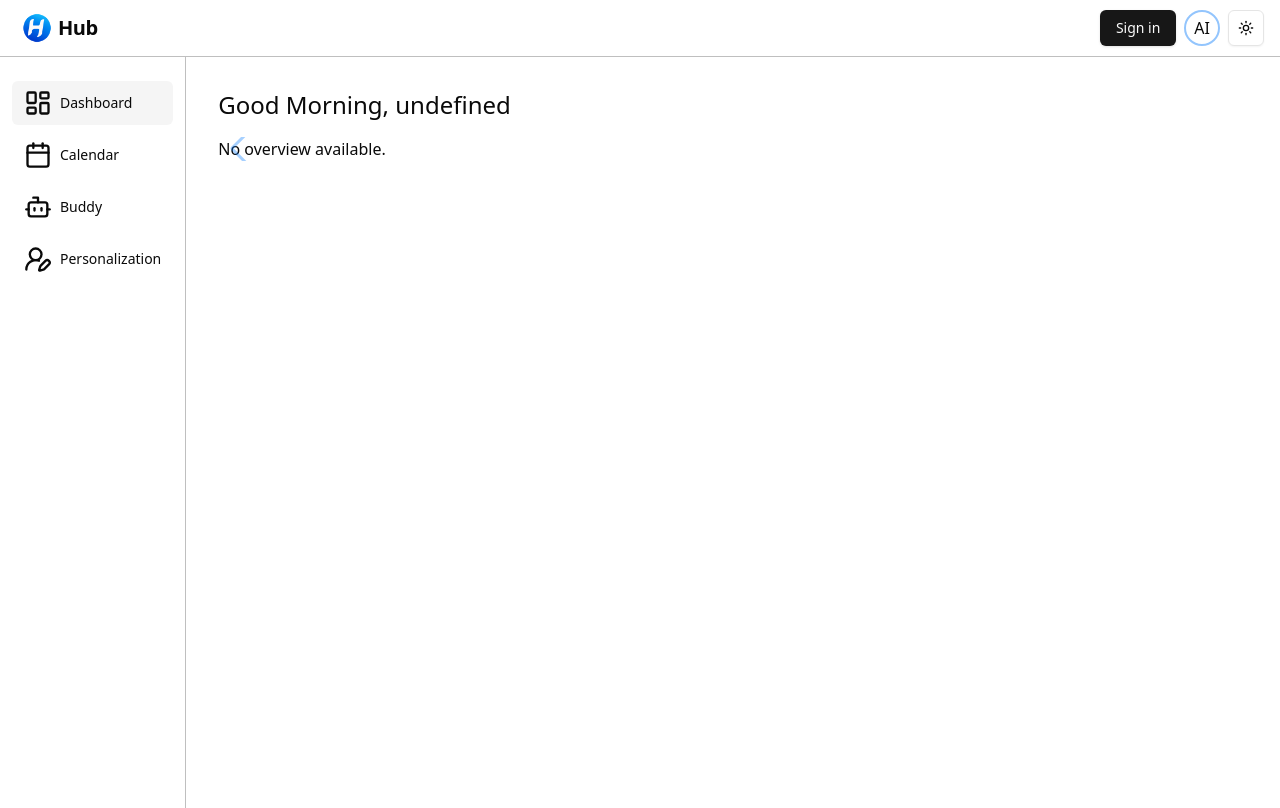
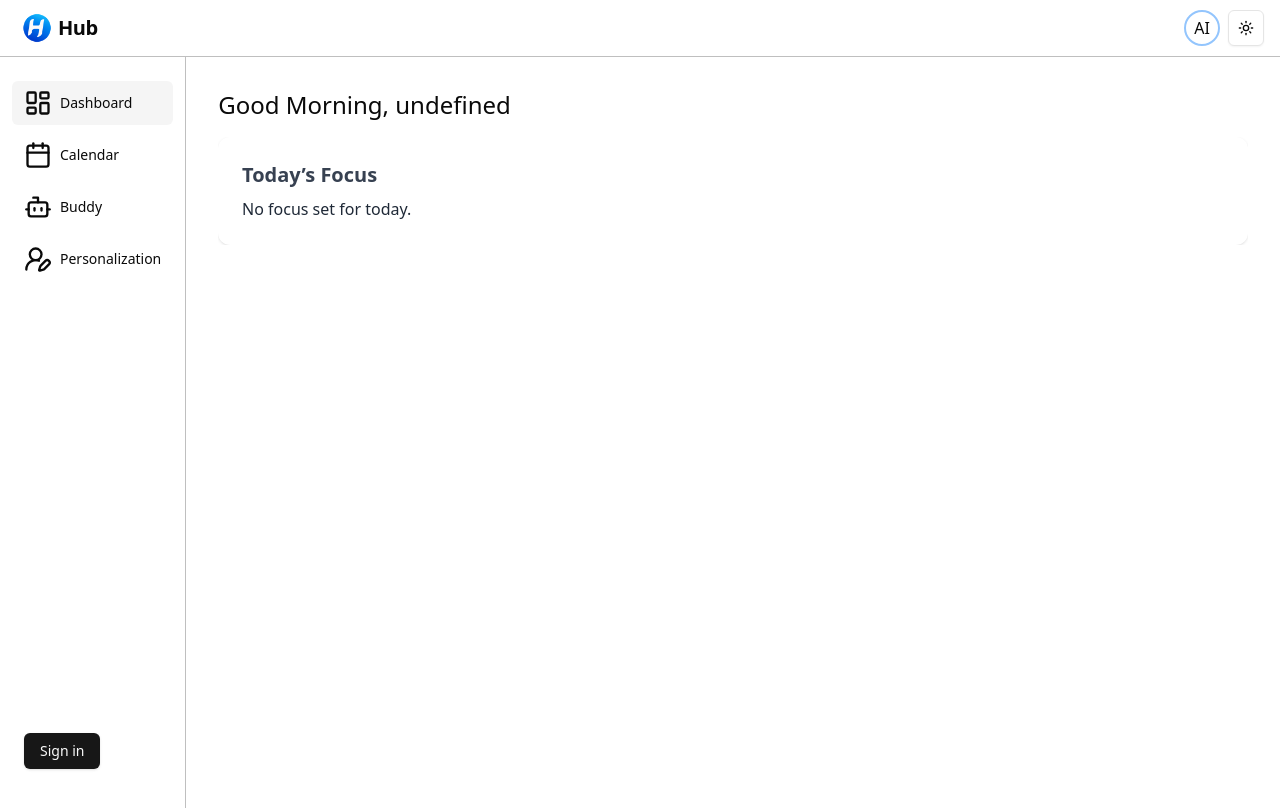
Before and after one commit to enzorod10/hub, a Next.js app: page /dashboard in a window 1280 px wide. Shown: the top 808 px of the page. Built offline with nearby package versions, Linux system fonts and the light colour scheme; no server answers.

Commit message:
updated dashboard ui, carousel & chat box

```diff
--- a/app/dashboard/components/carousel.tsx
+++ b/app/dashboard/components/carousel.tsx
@@ -1,54 +1,43 @@
-// import Swiper core and required modules
-import { Navigation, Pagination, Scrollbar, A11y } from 'swiper/modules';
-
-import { Swiper, SwiperSlide } from 'swiper/react';
-
-// Import Swiper styles
-import 'swiper/css';
-import 'swiper/css/navigation';
-import 'swiper/css/pagination';
-import 'swiper/css/scrollbar';
+import useEmblaCarousel from 'embla-carousel-react';
+import Autoplay from 'embla-carousel-autoplay';
 import { AIDayAnalysis } from '@/app/types';
 
-export const Carousel = ({ dayAnalysis }: { dayAnalysis: AIDayAnalysis}) => {
+export const Carousel = ({ dayAnalysis }: { dayAnalysis?: AIDayAnalysis }) => {
+  const [emblaRef] = useEmblaCarousel({ loop: false }, [Autoplay()]);
 
-    const slides = [
+  const slides = [
     {
-        title: "Overview",
-        content: dayAnalysis?.overview || "No overview available.",
+        title: 'Overview',
+        content: dayAnalysis?.overview || 'No overview available.',
     },
     {
-        title: "Today’s Focus",
-        content: dayAnalysis?.today_focus || "No focus set for today.",
+        title: 'Today’s Focus',
+        content: dayAnalysis?.today_focus || 'No focus set for today.',
     },
     {
-        title: "Suggestions",
-        content: dayAnalysis?.suggestions || "No suggestions today.",
+        title: 'Suggestions',
+        content: dayAnalysis?.suggestions || 'No suggestions today.',
+
     },
     {
-        title: "Encouragement",
-        content: dayAnalysis?.encouragement || "No encouragement available.",
+        title: 'Encouragement',
+        content: dayAnalysis?.encouragement || 'No encouragement available.',
     },
   ];
+
   return (
-    <Swiper
-        // install Swiper modules
-        modules={[Navigation, Pagination, Scrollbar, A11y]}
-        spaceBetween={50}
-        slidesPerView={3}
-        navigation
-        pagination={{ clickable: true }}
-        scrollbar={{ draggable: true }}
-        onSwiper={(swiper) => console.log(swiper)}
-        onSlideChange={() => console.log('slide change')}
-    >
-        {slides.map(slide => {
-            return (
-                <SwiperSlide key={slide.title}>
-                    {slide.content}
-                </SwiperSlide>
-            )
-        })}
-    </Swiper>
+    <div className="embla" ref={emblaRef}>
+      <div className="embla__container flex gap-4">
+        {slides.map((slide) => (
+          <div
+            key={slide.title}
+            className="embla__slide min-w-full sm:min-w-[80%] md:min-w-[60%] bg-white rounded-xl shadow p-6 flex flex-col gap-2"
+          >
+            <div className="text-xl font-semibold text-gray-700">{slide.title}</div>
+            <div className="text-gray-800 text-base">{slide.content}</div>
+          </div>
+        ))}
+      </div>
+    </div>
   );
 };
--- a/app/dashboard/components/main.tsx
+++ b/app/dashboard/components/main.tsx
@@ -1,6 +1,6 @@
 'use client';
+
 import { useEffect, useState } from "react";
-import Weather from "./weather";
 import Welcome from "./welcome";
 import { LucideIcon } from "lucide-react";
 import { generateDayAnalysisPrompt } from "@/lib/generate-day-analysis-ai-prompt";
--- a/app/globals.css
+++ b/app/globals.css
@@ -173,3 +173,22 @@
   0% { transform: translateX(100%) }
   100% { transform: translateX(-100%) }
 }
+
+.embla {
+  overflow: hidden;
+}
+.embla__container {
+  display: flex;
+}
+.embla__slide {
+  flex: 0 0 100%;
+  min-width: 0;
+}
+
+.chat-drag-handle {
+  cursor: grab;
+}
+
+.chat-drag-handle:active {
+  cursor: grabbing;
+}
--- a/components/ai/chatroom.tsx
+++ b/components/ai/chatroom.tsx
@@ -29,8 +29,8 @@ export const Chatroom = ({ user }: { user: User }) => {
     }
 
     return(
-        <div className="flex flex-col h-full w-full overflow-hidden">
-            <div className="border flex-1 rounded p-2 bg-gray-50 mb-2 overflow-auto">
+        <div className="flex flex-col h-full w-full overflow-hidden p-2 pt-0">
+            <div className="border flex-1 rounded p-2 bg-gray-50 mb-2 overflow-auto chat-drag-handle">
             {context.display_messages
                 .filter((m) => m.role !== "system")
                 .map((msg, i) => (
--- a/components/ai/portable-ai.tsx
+++ b/components/ai/portable-ai.tsx
@@ -6,35 +6,68 @@ import { useAiContext } from "@/context/AiContext";
 import { useSessionContext } from "@/context/SessionContext";
 import { format } from 'date-fns';
 import { Separator } from "../ui/separator";
+import { Minus, Square, X } from "lucide-react";
+import { useEffect, useState } from "react";
 
 export default function PortableAI() {
-  const { toggleAi, context } = useAiContext();
-  const { user, updateSession } = useSessionContext();
+  const { toggleAi, context, setToggleAi } = useAiContext();
+  const { user } = useSessionContext();
+
+  const [position, setPosition] = useState({ x: 0, y: 0 });
+  const [size, setSize] = useState({ width: 320, height: 200 });
+
+  useEffect(() => {
+    const handleResize = () => {
+      setPosition(prev => {
+        const maxX = window.innerWidth - size.width;
+        const maxY = window.innerHeight - size.height;
+        return {
+          x: Math.max(0, Math.min(prev.x, maxX)),
+          y: Math.max(0, Math.min(prev.y, maxY)),
+        };
+      });
+    };
+
+    window.addEventListener("resize", handleResize);
+    return () => window.removeEventListener("resize", handleResize);
+  }, [size]);
 
   if (toggleAi){
     return (
       <Rnd
-      className="bg-blue-50 border border-blue-200 rounded-lg shadow-lg p-2"
-      default={{
-        x: 0,
-        y: 0,
-        width: 320,
-        height: 200,
-      }}
-      minWidth={250}
-      minHeight={150}
-      bounds="parent"
-    >
+        position={position}
+        size={size}
+        onDragStop={(e, d) => {
+          const newPos = { ...position, x: d.x, y: d.y };
+          setPosition(newPos);
+        }}
+        onResizeStop={(e, dir, ref, delta, pos) => {
+          const newSize = { width: ref.offsetWidth, height: ref.offsetHeight };
+          setSize(newSize);
+          setPosition(pos);
+        }}
+
+        minWidth={250}
+        minHeight={150}
+        bounds="parent"
+        dragHandleClassName="chat-drag-handle"
+        className="bg-blue-50 border border-blue-200 rounded-lg shadow-lg"
+      >
         <div className="flex flex-col h-full w-full">
-          <div className="flex justify-between items-center pb-2 dark:text-secondary">
-            <div className="flex items-center h-4 gap-1">
+          <div className="flex justify-between items-center dark:text-secondary">
+            <div className="flex items-center h-4 gap-1 flex-1 pl-2 h-full chat-drag-handle select-none">
               <div className="font-semibold leading-none">
                 {context.type[0].toLocaleUpperCase() + context.type.slice(1)}
               </div>
-              <Separator orientation="vertical"/>
-              {context.subContext && <div className="font-semibold italic leading-none text-xs">
+              <Separator orientation="vertical" className="h-3/5"/>
+              {context.subContext && <div className="font-semibold italic leading-none text-xs min-w-fit">
                 {format((context.subContext), 'MMM d, yyyy')}
               </div>}
+            </div>
+            <div className="flex items-center ">
+              {/* <Minus size={18} className="hover:bg-slate-200 p-2 box-content"/>
+              <Square size={18} className="hover:bg-slate-200 p-2 box-content"/> */}
+              <X onClick={() => setToggleAi(false)} size={18} className="hover:bg-slate-200 p-2 box-content rounded-tr-md"/>
             </div>
           </div>
           <Chatroom user={user!}/>
--- a/components/header.tsx
+++ b/components/header.tsx
@@ -1,13 +1,11 @@
 'use client';
 
 import React from 'react';
-import { UserNav } from './user-nav';
 import { ModeToggle } from './ui/mode-toggle';
 import Image from 'next/image';
 import { MobileSidebar } from './mobile-sidebar';
 import { cn } from '@/lib/utils';
 import { useAiContext } from '@/context/AiContext';
-
 
 export default function Header() {
   const { toggleAi, setToggleAi } = useAiContext();
@@ -31,7 +29,6 @@ export default function Header() {
         </div>
 
         <div className="flex items-center gap-2">
-          <UserNav />
           <div onClick={() => setToggleAi(prev => !prev)} className={`${toggleAi ? 'bg-blue-900' : ''} leading-none rounded-full border-2 p-2 border-blue-300 cursor-pointer`}>
             AI
           </div>
--- a/components/mobile-sidebar.tsx
+++ b/components/mobile-sidebar.tsx
@@ -1,10 +1,12 @@
 "use client";
-import { Sheet, SheetContent, SheetTrigger } from "@/components/ui/sheet";
+import { Sheet, SheetContent, SheetTitle, SheetTrigger } from "@/components/ui/sheet";
 import { MenuIcon } from "lucide-react";
 import { usePathname } from "next/navigation";
 import { useState } from "react";
 import { Nav } from "./sidebar";
 import { navItems } from "@/constants/nav";
+import { UserNav } from "./user-nav";
+
 
 export function MobileSidebar() {
   const pathname = usePathname();
@@ -16,12 +18,18 @@ export function MobileSidebar() {
           <SheetTrigger asChild>
             <MenuIcon />
           </SheetTrigger>
-          <SheetContent side="left" className="!px-0">
-            <div className="space-y-4 py-4">
+          <SheetContent side="left" className="!px-0 sm:hidden">
+            <SheetTitle className="sr-only">
+              Navigation
+            </SheetTitle>
+            <div className="space-y-4 py-4 h-full flex flex-col justify-between">
               <div className="px-3 py-2">
                 <div className="space-y-1">
                   <Nav items={navItems} setOpen={setOpen} />
                 </div>
+              </div>
+              <div className="px-6 py-4">
+                <UserNav />
               </div>
             </div>
           </SheetContent>
--- a/components/sidebar.tsx
+++ b/components/sidebar.tsx
@@ -6,6 +6,7 @@ import { usePathname } from "next/navigation";
 import Link from "next/link"
 import React, { Dispatch, SetStateAction } from "react"
 import { Icons } from "@/constants/icons";
+import { UserNav } from "./user-nav";
 
 export default function Sidebar() {
   const pathname = usePathname();
@@ -14,11 +15,14 @@ export default function Sidebar() {
       <nav
         className={cn(`relative hidden h-screen border-r md:block `)}
       >
-        <div className="space-y-4 py-4">
+        <div className="space-y-4 py-4 flex flex-col h-[calc(100dvh-56px)] justify-between">
           <div className="px-3 py-2">
             <div className="space-y-1">
               <Nav items={navItems} />
             </div>
+          </div>
+          <div className="px-6 py-4">
+            <UserNav />
           </div>
         </div>
       </nav>
--- a/components/user-nav.tsx
+++ b/components/user-nav.tsx
@@ -1,5 +1,5 @@
 "use client";
-import { Avatar, AvatarFallback, AvatarImage } from "@/components/ui/avatar";
+import { Avatar, AvatarFallback } from "@/components/ui/avatar";
 import { Button } from "@/components/ui/button";
 import {
   DropdownMenu,
@@ -25,11 +25,11 @@ export function UserNav() {
         <DropdownMenuTrigger asChild>
           <Button variant="ghost" className="relative h-8 w-8 rounded-full">
             <Avatar className={`h-8 w-8 mx-auto`}>
-              <AvatarImage
+              {/* <AvatarImage
                 src={`/profile_pictures/png`}
                 alt='Avatar Image'
-              />
-              <AvatarFallback>A</AvatarFallback>
+              /> */}
+              <AvatarFallback>{session.user.name[0] ?? 'U'}</AvatarFallback>
             </Avatar>
           </Button>
         </DropdownMenuTrigger>
--- a/package.json
+++ b/package.json
@@ -27,6 +27,8 @@
     "class-variance-authority": "^0.7.1",
     "clsx": "^2.1.1",
     "date-fns": "^4.1.0",
+    "embla-carousel-autoplay": "^8.6.0",
+    "embla-carousel-react": "^8.6.0",
     "framer-motion": "^12.9.4",
     "lucide-react": "^0.477.0",
     "next": "15.1.7",
@@ -36,7 +38,6 @@
     "react": "^19.0.0",
     "react-dom": "^19.0.0",
     "react-rnd": "^10.5.2",
-    "swiper": "^11.2.6",
     "tailwind-merge": "^3.0.2",
     "tailwindcss-animate": "^1.0.7",
     "uuid": "^11.1.0"
```
Also changed, not shown: 1 other file (tests, documents, lock files or other folders).
